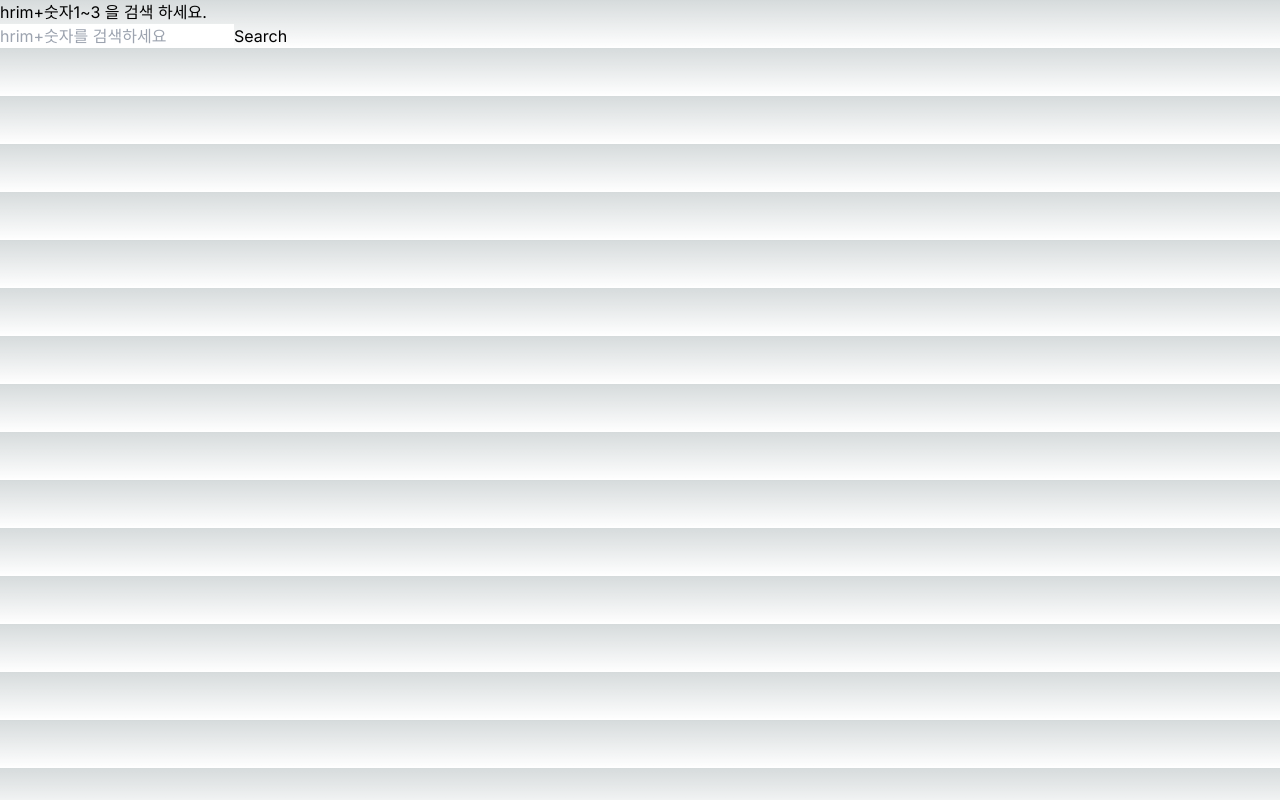
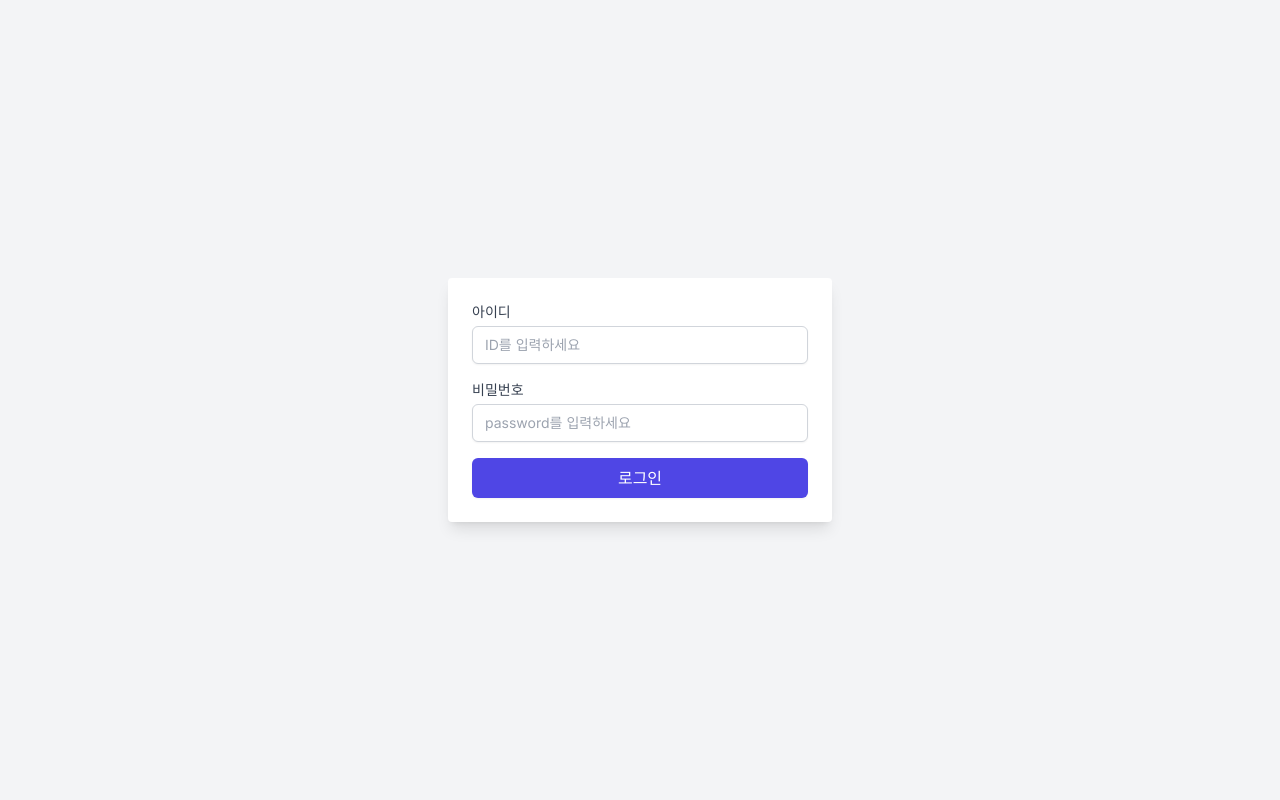
Before and after one commit to KDT-IaaS-Class-Two-Group/KDT-IaaS-2-ProjectA-1team, a Next.js app in the folder frontnext/: page / in a window 1280 px wide. Built offline with nearby package versions, Linux system fonts and the light colour scheme.

Commit message:
:recycle: 김정수 : entry Point 정리

```diff
--- a/frontnext/src/app/page.tsx
+++ b/frontnext/src/app/page.tsx
@@ -1,16 +1,13 @@
 'use client';
 
 import Image from 'next/image';
-import HeaderSection from './ui/Header/headerSection';
-import RenderLoginFormSection from './ui/RenderLoginFormSection';
 
-import Search from './lib/search';
-import SearchComponent from './lib/SearchComponent';
+import LoginFormSection from './ui/loginFormSection/loginFormSection';
+
 export default function Home() {
   return (
-    <div>
-      <h1>hrim+숫자1~3 을 검색 하세요.</h1>
-      <SearchComponent />
-    </div>
+    <>
+      <LoginFormSection />
+    </>
   );
 }
```
